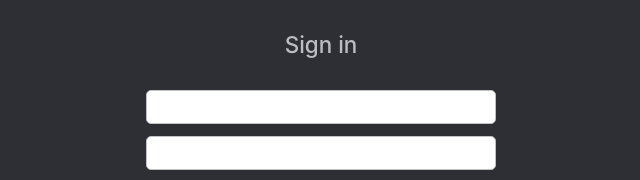
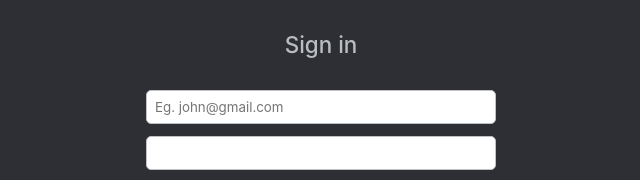
Before and after one commit to bryamrrr/task-manager-fe, a React (Create React App) app: page /login in a window 1280 px wide. Shown: the top 180 px of the page, without its empty margins (319-959 px from the left). Built offline with nearby package versions, Linux system fonts and the light colour scheme; no server answers.

Commit message:
Add test on Login

```diff
--- a/src/pages/Login/index.tsx
+++ b/src/pages/Login/index.tsx
@@ -41,8 +41,15 @@ function Login() {
     <>
       <h1>Sign in</h1>
       <StyledForm onSubmit={handleSubmit}>
-        <StyledTextInput type="text" value={email} onChange={onChangeEmail} />
         <StyledTextInput
+          data-testid="emailInput"
+          placeholder="Eg. john@gmail.com"
+          type="text"
+          value={email}
+          onChange={onChangeEmail}
+        />
+        <StyledTextInput
+          data-testid="passwordInput"
           type="password"
           value={password}
           onChange={onChangePassword}
```
Also changed, not shown: src/utils/jest/index.tsx (+8 -5 lines), 1 other file (tests, documents, lock files or other folders).
